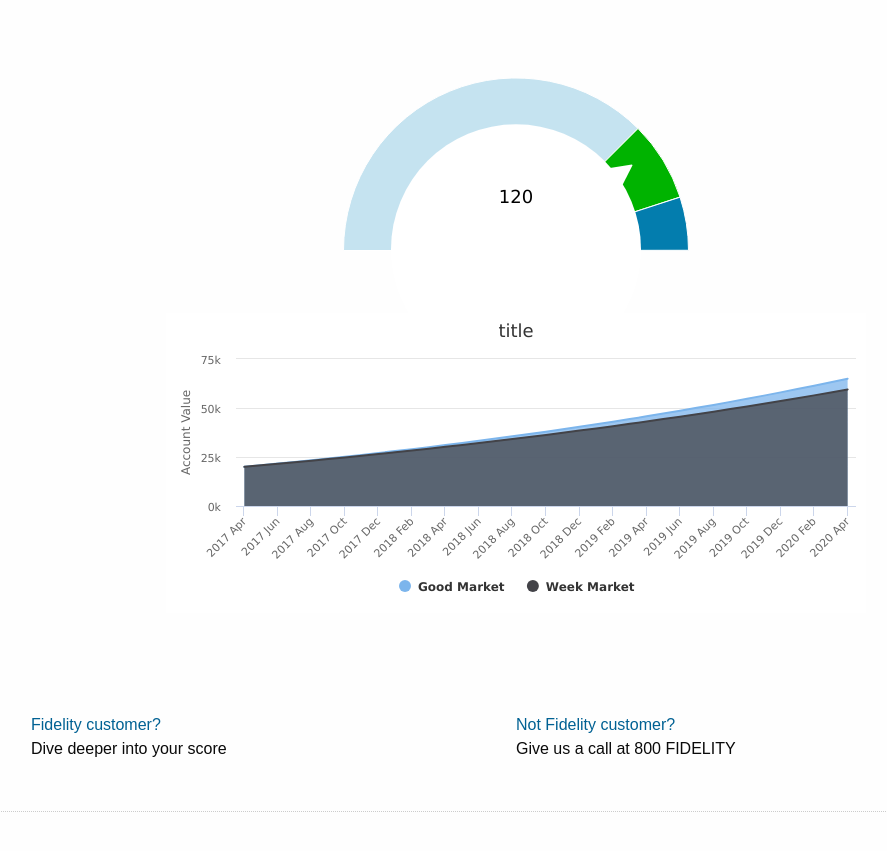
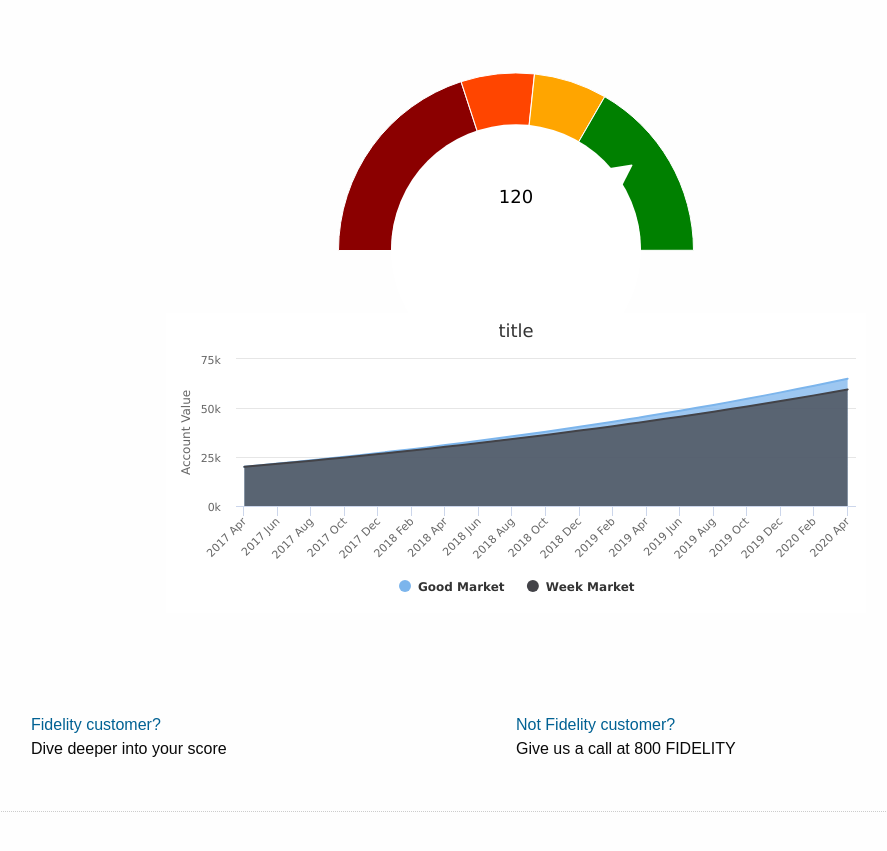
Before and after one commit to wangzhengcai/codeathon, a plain HTML site: page pages/retirement.html in a window 1280 px wide. Shown: the part 1166-2017 px from the top of the page, without its empty margins (124-1011 px from the left). Drawn offline with Linux system fonts and the light colour scheme.

Commit message:
update for score chart

```diff
--- a/pages/retirement.html
+++ b/pages/retirement.html
@@ -358,18 +358,13 @@ var score;
 function makeChart4(xxx) {
 	var centX = 200;
 	var centY = 150;
-	var val1 = 60;
-	var val2 = 80;
-	var val3 = 100;
 
 	var title = {
         text: score,
         floating: true,
         x:0,
         y:centY-20,
-        style: {
-            color: 'black'
-        }
+        style: {color: 'black'}
     };
     var credits = {enabled:false};
     var chart = {
@@ -382,99 +377,96 @@ function makeChart4(xxx) {
 		backgroundColor: "transparent"
     };
 	var pane = {
-      "center": ["50%", "47%"],
-      "size": "79%",
-      "startAngle": -90,
-      "endAngle": 90,
-      "background": {
-        "borderWidth": 0,
-        "backgroundColor": "transparent",
-        "innerRadius": "90%",
-        "outerRadius": "100%",
-        "shape": "arc"
+		center: ["50%", "47%"],
+		size: "79%",
+		startAngle: -90,
+		endAngle: 90,
+		background: {
+			borderWidth: 0,
+			backgroundColor: "transparent",
+			innerRadius: "90%",
+			outerRadius: "100%",
+			shape: "arc"
 		}
 	};
 	var yAxis = [{
-      "lineWidth": 0,
-      "min": 0,
-      "max": 150,
-      "minorTickLength": 0,
-      "tickLength": 0,
-      "tickWidth": 0,
-      "labels": {
-        "enabled": false
+		lineWidth: 0,
+		min: 0,
+		max: 150,
+		minorTickLength: 0,
+		tickLength: 0,
+		tickWidth: 0,
+		labels: {
+			enabled: false
 		},
-      "title": {
-        "text": score,
-        "useHTML": false,
-        "y": 80
+		title: {
+			text: score,
+			useHTML: false,
+			y: 80
 		},
-      "pane": 0
+		pane: 0
 	}];
     var plotOptions = {
-      "series": {
-        "enableMouseTracking": false
-      },
-      "pie": {
-        "dataLabels": {
-          "enabled": true,
-          "distance": 0,
-          "style": {
-            "fontWeight": "bold",
-            "color": "white",
-            "textShadow": "0px 1px 2px black"
+		series: {enableMouseTracking: false},
+		pie: {
+			dataLabels: {
+				enabled: true,
+				distance: 0,
+				style: {
+					fontWeight: "bold",
+					color: "white",
+					textShadow: "0px 1px 2px black"
 				}
 			},
-        "startAngle": -90,
-        "endAngle": 90,
-        "center": ["50%", "47%"]
+			startAngle: -90,
+			endAngle: 90,
+			center: ["50%", "47%"]
 		},
 		gauge: {
-        dataLabels: {
-          enabled: false
-        },
+			dataLabels: {enabled: false},
 			pivot: {
-          "radius": 125,
-          "borderWidth": 1,
-          "borderColor": "transparent",
-          "backgroundColor": "white"
+				radius: 125,
+				borderWidth: 1,
+				borderColor: "transparent",
+				backgroundColor: "white"
 			},
 			dial: {
-          "radius": "97%",
-          "backgroundColor": "white",
-          "borderColor": "white",
-          "baseWidth": 140,
-          "topWidth": 1,
-          "baseLength": "5%",
-          "rearLength": "10%"
+				radius: "97%",
+				backgroundColor: "white",
+				borderColor: "white",
+				baseWidth: 140,
+				topWidth: 1,
+				baseLength: "5%",
+				rearLength: "10%"
 			}
 		}
 	};
-
 	var series = [{
 			"type": "pie",
 			"name": "Risk",
 			"innerSize": "70%",
 			"data": [{
-        "y": 67.5,
+			"y": 60,
 			"name": "",
-        "color": "#c5e3f0"
+			"color": "darkred"
 		}, {
-        "y": 13.5,
+			"y": 20,
 			"name": "",
-        "color": "#00b300"
+			"color": "orangered"
 		}, {
-        "y": 9,
+			"y": 20,
 			"name": "",
-        "color": "#037dae"
+			"color": "orange"
+		},{
+			"y": 50,
+			"name": "",
+			"color": "green"
 		}]
 	}, {
 		"type": "gauge",
 		"name": "Success",
 		"data": [score],
-      "dial": {
-        "rearLength": 0
-      }
+		"dial": {"rearLength": 0}
     }];
 
     var json = {};
@@ -487,8 +479,6 @@ function makeChart4(xxx) {
 	json.series = series;
 	return json;
 }
-
-
 </script>
 
 <script language="JavaScript">
```
Lines whose indentation alone changed are shown as unchanged.
